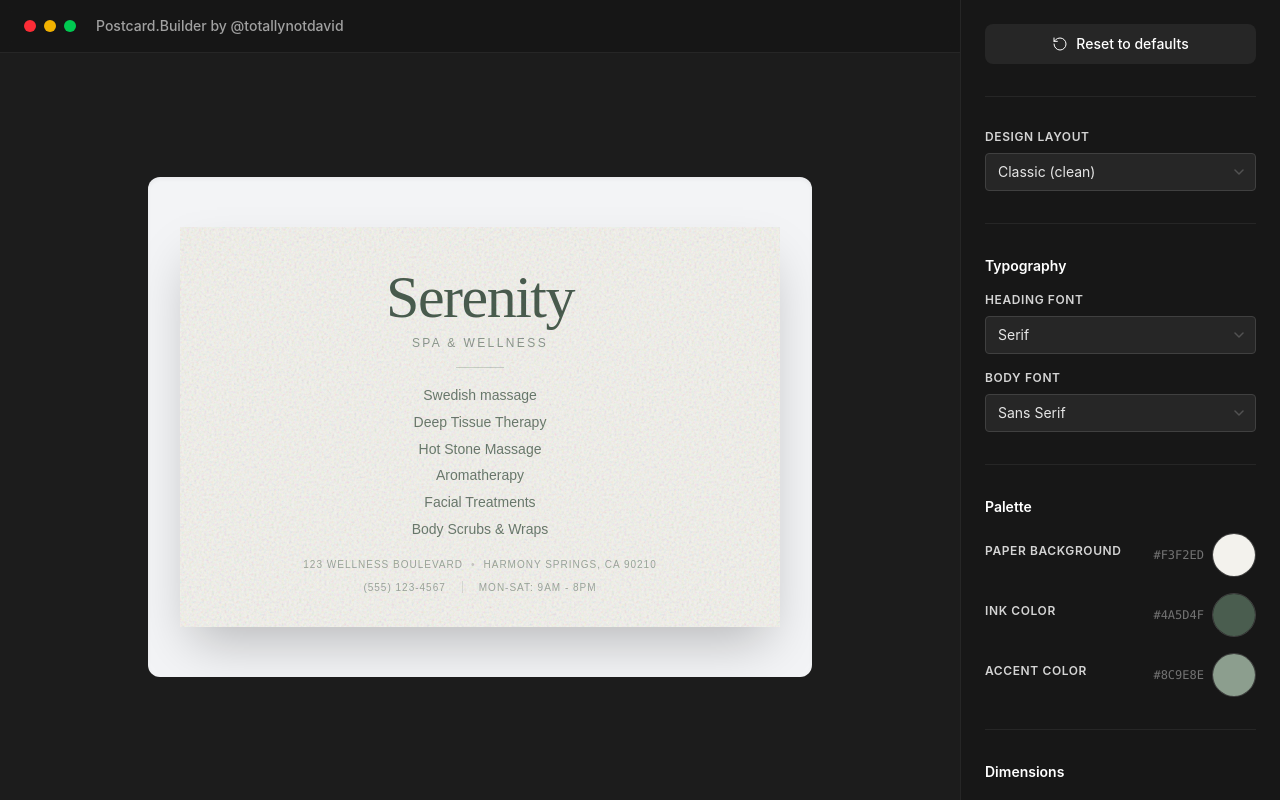
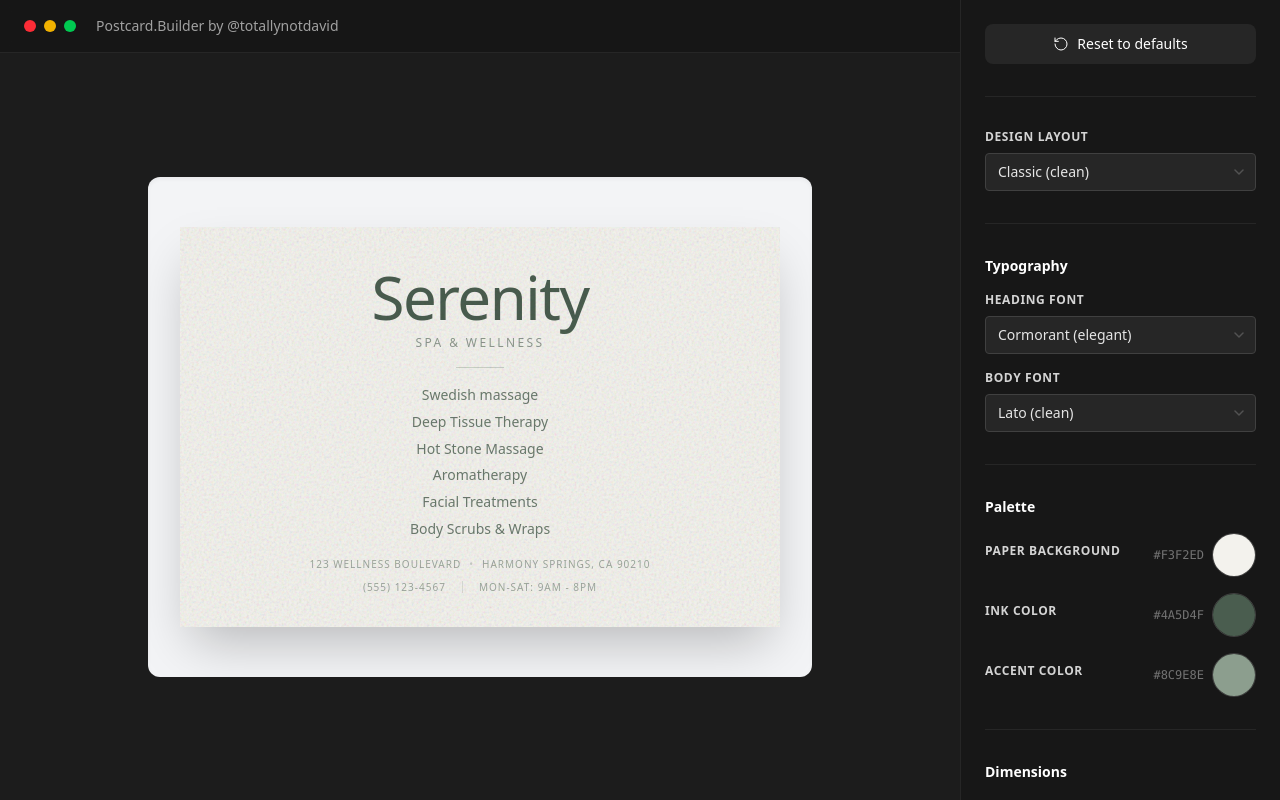
Before and after one commit to totallynotdavid/simple-examples, a React (Vite) app: page / in a window 1280 px wide. Built offline with nearby package versions, Linux system fonts and the light colour scheme.

Commit message:
feat: add new font options and update layout presets

```diff
--- a/src/components/editor/config-panel.tsx
+++ b/src/components/editor/config-panel.tsx
@@ -19,8 +19,13 @@ const LAYOUT_OPTIONS = [
 ];
 
 const FONT_OPTIONS = [
-  { label: "Sans Serif", value: "sans" },
-  { label: "Serif", value: "serif" },
+  { label: "Inter (UI standard)", value: "var(--font-inter)" },
+  { label: "Cormorant (elegant)", value: "var(--font-cormorant)" },
+  { label: "Lato (clean)", value: "var(--font-lato)" },
+  { label: "Oswald (impact)", value: "var(--font-oswald)" },
+  { label: "Syne (artistic)", value: "var(--font-syne)" },
+  { label: "Space Grotesk (tech)", value: "var(--font-space)" },
+  { label: "Bodoni (fashion)", value: "var(--font-bodoni)" },
 ];
 
 export function ConfigPanel({
--- a/src/components/postcard/postcard-canvas.tsx
+++ b/src/components/postcard/postcard-canvas.tsx
@@ -26,9 +26,10 @@ export function PostcardCanvas({ config, content }: PostcardCanvasProps) {
     "--p-bg": config.style.backgroundColor,
     "--p-ink": config.style.textColor,
     "--p-accent": config.style.accentColor,
-    "--p-font-head":
-      config.style.fontHeading === "serif" ? "serif" : "sans-serif",
-    "--p-font-body": config.style.fontBody === "serif" ? "serif" : "sans-serif",
+
+    "--p-font-head": config.style.fontHeading,
+    "--p-font-body": config.style.fontBody,
+
     "--p-padding": `${config.style.padding}rem`,
     "--p-gap": `${config.style.gap}rem`,
   } as CSSProperties;
--- a/src/data/layout-presets.ts
+++ b/src/data/layout-presets.ts
@@ -2,8 +2,8 @@ import { LayoutId, PostcardStyle } from "@/types/config";
 
 export const LAYOUT_PRESETS: Record<LayoutId, PostcardStyle> = {
   classic: {
-    fontHeading: "serif",
-    fontBody: "sans",
+    fontHeading: "var(--font-cormorant)",
+    fontBody: "var(--font-lato)",
     backgroundColor: "#F3F2ED",
     textColor: "#4A5D4F",
     accentColor: "#8C9E8E",
@@ -12,8 +12,8 @@ export const LAYOUT_PRESETS: Record<LayoutId, PostcardStyle> = {
     textureOpacity: 0.25,
   },
   swiss: {
-    fontHeading: "sans",
-    fontBody: "sans",
+    fontHeading: "var(--font-oswald)",
+    fontBody: "var(--font-inter)",
     backgroundColor: "#F5F5F0",
     textColor: "#1A1A1A",
     accentColor: "#FF3333",
@@ -22,8 +22,8 @@ export const LAYOUT_PRESETS: Record<LayoutId, PostcardStyle> = {
     textureOpacity: 0.05,
   },
   organic: {
-    fontHeading: "sans",
-    fontBody: "sans",
+    fontHeading: "var(--font-syne)",
+    fontBody: "var(--font-space)",
     backgroundColor: "#FFFFFF",
     textColor: "#2D3436",
     accentColor: "#81ECEC",
@@ -32,8 +32,8 @@ export const LAYOUT_PRESETS: Record<LayoutId, PostcardStyle> = {
     textureOpacity: 0,
   },
   ethereal: {
-    fontHeading: "serif",
-    fontBody: "serif",
+    fontHeading: "var(--font-bodoni)",
+    fontBody: "var(--font-lato)",
     backgroundColor: "#FFFEFA",
     textColor: "#636E72",
     accentColor: "#DFE6E9",
--- a/src/index.css
+++ b/src/index.css
@@ -1,11 +1,23 @@
 @import "tailwindcss";
 
-@import "@fontsource/inter/300.css";
 @import "@fontsource/inter/400.css";
-@import "@fontsource/inter/500.css";
-@import "@fontsource/playfair-display/400.css";
-@import "@fontsource/playfair-display/600.css";
-@import "@fontsource/playfair-display/400-italic.css";
+@import "@fontsource/inter/600.css";
+
+/* Classic */
+@import "@fontsource/cormorant-garamond/400.css";
+@import "@fontsource/cormorant-garamond/600.css";
+@import "@fontsource/lato/400.css";
+
+/* Swiss */
+@import "@fontsource/oswald/700.css";
+
+/* Organic */
+@import "@fontsource/syne/700.css";
+@import "@fontsource/space-grotesk/400.css";
+
+/* Ethereal */
+@import "@fontsource/bodoni-moda/400.css";
+@import "@fontsource/bodoni-moda/400-italic.css";
 
 @theme {
   --color-brand-bg: #f5f5f0;
@@ -14,8 +26,13 @@
   --color-brand-accent: #7a9d9c;
   --color-brand-divider: #d4e9e7;
 
-  --font-serif: "Playfair Display", serif;
-  --font-sans: "Inter", sans-serif;
+  --font-inter: "Inter", sans-serif;
+  --font-cormorant: "Cormorant Garamond", serif;
+  --font-lato: "Lato", sans-serif;
+  --font-oswald: "Oswald", sans-serif;
+  --font-syne: "Syne", sans-serif;
+  --font-space: "Space Grotesk", sans-serif;
+  --font-bodoni: "Bodoni Moda", serif;
 }
 
 @layer base {
```
Also changed, not shown: package.json (+6 -1 lines), 1 other file (tests, documents, lock files or other folders).
